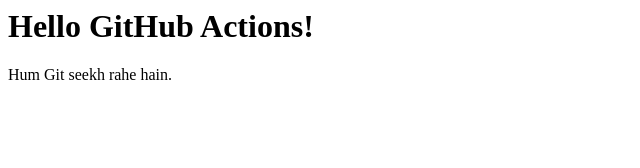
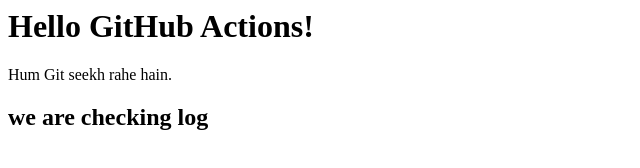
Before and after one commit to avhi17jmp/github-actions-learning, a plain HTML site: page index.html in a window 1280 px wide. Shown: the whole page, without its empty margins (0-640 px from the left). Drawn offline with Linux system fonts and the light colour scheme.

Commit message:
added once more parameter

```diff
--- a/index.html
+++ b/index.html
@@ -1,2 +1,3 @@
 <h1>Hello GitHub Actions!</h1>
 <p>Hum Git seekh rahe hain.</p>
+<h2> we are checking log </h2>
```
